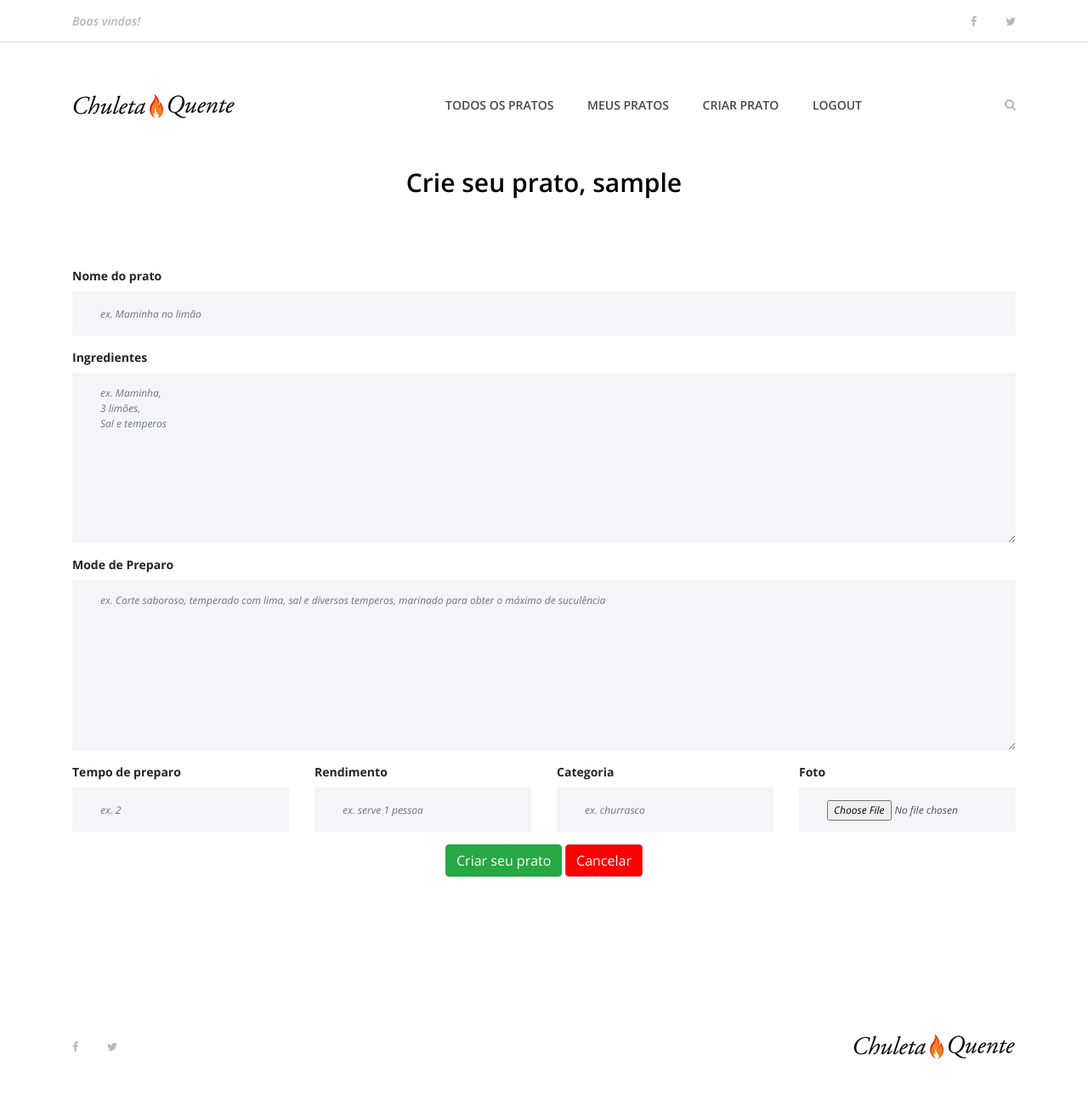
After one commit to gpcsantos/canes-grill, a Django app: page /usuarios/cria/prato in a window 1280 px wide. The commit adds this page. Shown: the whole page at 85% size. Run offline with Django 4.2, Linux system fonts and the light colour scheme; the visitor is signed in with stand-in values (Sample User, id 1); some libraries are stand-ins or nearby versions.

Commit message:
Fim aula 2023-06-30

```diff
--- a/churras/models.py
+++ b/churras/models.py
@@ -1,5 +1,6 @@
 from django.db import models
 from datetime import datetime
+from django.contrib.auth.models import User
 
 from pessoas.models import Pessoa
 
@@ -8,7 +9,7 @@ from pessoas.models import Pessoa
 ## Esta classe de models se tornará uma tabela no banco de dados
 class Prato(models.Model):
     ## serão os campos da tabela (atributos da classe)
-    pessoa = models.ForeignKey(Pessoa, on_delete=models.CASCADE)
+    pessoa = models.ForeignKey(User, on_delete=models.CASCADE)
     nome_prato = models.CharField(
         max_length=100,
         verbose_name="Nome do Prato",
--- a/templates/base.html
+++ b/templates/base.html
@@ -31,6 +31,9 @@
 
     <!-- ##### Best Receipe Area Start ##### -->
     <section class="best-receipe-area">
+
+        {% include 'partials/_alertas.html' %}
+
         {% block conteudo %}
 
         {% endblock %}
--- /dev/null
+++ b/templates/partials/_alertas.html
@@ -0,0 +1,9 @@
+{% if messages %}
+    {% for message in messages %}
+        <div class="container">
+            <div class="alert alert-{{ message.tags }} text-center" role="alert">
+                {{ message }}
+            </div>
+        </div>
+    {% endfor %}
+{% endif %}
--- a/templates/partials/_nav.html
+++ b/templates/partials/_nav.html
@@ -1,4 +1,5 @@
 {% load static %}
+
 <div class="delicious-main-menu">
     <div class="classy-nav-container breakpoint-off">
         <div class="container">
@@ -24,9 +25,16 @@
                     <!-- Nav Start -->
                     <div class="classynav">
                         <ul>
-                            <li><a href="{% url 'index' %}">Home</a></li>
-                            <li><a href="{% url 'cadastro' %}">Cadastro</a></li>
-                            <li><a href="{% url 'login' %}">Login</a></li>
+                            {% if user.is_authenticated %}
+                                <li><a href="{% url 'index' %}">Todos os Pratos</a></li>
+                                <li><a href="{% url 'dashboard' %}">Meus Pratos</a></li>
+                                <li><a href="{% url 'cria_prato' %}">Criar Prato</a></li>
+                                <li><a href="{% url 'logout' %}">Logout</a></li>
+                            {% else %}
+                                <li><a href="{% url 'index' %}">Home</a></li>
+                                <li><a href="{% url 'cadastro' %}">Cadastro</a></li>
+                                <li><a href="{% url 'login' %}">Login</a></li>
+                            {% endif %}
                         </ul>
 
                         <!-- Formulario de busca -->
--- /dev/null
+++ b/usuarios/templates/cria_prato.html
@@ -0,0 +1,75 @@
+{% extends 'base.html' %}
+
+{% block titulo %} Login {% endblock %}
+
+{% block conteudo %}
+
+    <!-- Contact Form Area Start -->
+    <div class="contact-area section-padding-0-80">
+        <div class="container">
+            <div class="row">
+                <div class="col-12">
+                    <div class="section-heading">
+                        <h3>Crie seu prato, {{ user.username }}</h3>
+                    </div>
+                </div>
+            </div>
+            <div class="row">
+                <div class="col-12">
+                    <div class="contact-form-area">
+                        <form action="" method="post" enctype="multipart/form-data">
+                            <div class="row">
+                                <div class="col-12 col-lg-12">
+                                    {% csrf_token %}
+                                    <label for="nome_prato"><b>Nome do prato</b></label>
+                                    <input type="text" id="nome_prato" class="form-control" name="nome_prato" placeholder="ex. Maminha no limão" >
+                                </div>
+                                <div class="col-12 col-lg-12">
+                                    <label for="ingredientes"><b>Ingredientes</b></label>
+                                    <textarea class="form-control" name="ingredientes" id="ingredientes" cols="30" rows="10" placeholder="ex. Maminha, &#10;3 limões, &#10;Sal e temperos" ></textarea>
+                                </div>
+                                <div class="col-12 col-lg-12">
+                                    <label for="modo_preparo"><b>Mode de Preparo</b></label>
+                                    <textarea class="form-control" name="modo_preparo" id="modo_preparo" cols="30" rows="10" placeholder="ex. Corte saboroso, temperado com lima, sal e diversos temperos, marinado para obter o máximo de suculência" ></textarea>
+                                </div>
+                                <div class="col-12 col-lg-3">
+                                    <label for="tempo_preparo"><b>Tempo de preparo</b></label>
+                                    <input type="number" id="tempo_preparo" class="form-control" name="tempo_preparo" placeholder="ex. 2" >
+                                </div>
+                                <div class="col-12 col-lg-3">
+                                    <label for="rendimento"><b>Rendimento</b></label>
+                                    <input type="text" id="rendimento" class="form-control" name="rendimento" placeholder="ex. serve 1 pessoa" >
+                                </div>
+                                <div class="col-12 col-lg-3">
+                                    <label for="categoria"><b>Categoria</b></label>
+                                    <input type="text" id="categoria" class="form-control" name="categoria" placeholder="ex. churrasco" >
+                                </div>
+                                <div class="col-12 col-lg-3">
+                                    <label for="foto_prato"><b>Foto</b></label>
+                                    <input type="file" id="foto_prato" class="form-control" name="foto_prato" >
+                                </div>
+
+                                <div class="col-12 text-center">
+                                    <button type="submit" class="btn btn-success">
+                                        Criar seu prato
+                                    </button>
+                                    <button type="button" class="btn btn-danger" style="background-color: red;" onclick="cancelar();">
+                                        Cancelar
+                                    </button>
+                                </div>
+                            </div>
+                        </form>
+                    </div>
+                </div>
+            </div>
+        </div>
+    </div>
+<script>
+    function cancelar(){
+        location.href = "{% url 'dashboard' %}";
+    }
+</script>
+
+
+
+{% endblock %}
--- a/usuarios/templates/login.html
+++ b/usuarios/templates/login.html
@@ -22,7 +22,7 @@
                                 <div class="col-12 col-lg-12">
                                     {% csrf_token %}
                                     <label for="email"><b>E-mail</b></label>
-                                    <input type="email" id="email" class="form-control" name="email" placeholder="Informe seu e-mail" required>
+                                    <input type="email" id="email" class="form-control" name="email" placeholder="Informe seu e-mail" >
                                 </div>
                                 <div class="col-12 col-lg-12">
                                     <label for="senha"><b>Senha</b></label>
--- a/usuarios/urls.py
+++ b/usuarios/urls.py
@@ -7,4 +7,5 @@ urlpatterns = [
     path('login/', views.login , name='login'),
     path('dashboard/', views.dashboard , name='dashboard'),
     path('logout/', views.logout , name='logout'),
+    path('cria/prato', views.cria_prato , name='cria_prato'),
 ]
--- a/usuarios/views.py
+++ b/usuarios/views.py
@@ -1,6 +1,14 @@
-from django.shortcuts import render, redirect
+from django.shortcuts import render, redirect, get_object_or_404
 from django.contrib.auth.models import User
-from django.contrib import auth
+from django.contrib import auth, messages
+
+from churras.models import Prato
+
+def campo_vazio(campo):
+    return not campo.strip()
+
+def senha_nao_sao_iguais(senha, senha2):
+    return senha != senha2
 
 def cadastro(request):
     # print(f'Method: {request.method}')
@@ -12,29 +20,29 @@ def cadastro(request):
         senha = request.POST['senha']
         senha2 = request.POST['senha2']
 
-        if not nome.strip():
-            print('O campo nome não pode ficar em branco')
+        if campo_vazio(nome):
+            messages.error(request, 'O campo nome não pode ficar em branco')
             return redirect('cadastro')
 
-        if not email.strip():
-            print('O campo e-mail não pode ficar em branco')
+        if campo_vazio(email):
+            messages.error(request, 'O campo e-mail não pode ficar em branco')
             return redirect('cadastro')
 
-        if senha != senha2 or not senha.strip() or not senha2.strip():
-            print('As senhas não são iguais ou uma delas está em branco.')
+        if senha_nao_sao_iguais(senha, senha2) or campo_vazio(senha) or campo_vazio(senha2):
+            messages.error(request, 'As senhas não são iguais ou uma delas está em branco.')
             return redirect('cadastro')
 
         if User.objects.filter(email=email).exists():
-            print('E-mail já cadastrado')
+            messages.error(request, 'E-mail já cadastrado')
             return redirect('cadastro')
 
         if User.objects.filter(username=nome).exists():
-            print('Usuario já cadastrado')
+            messages.error(request, 'Usuario já cadastrado')
             return redirect('cadastro')
 
         user = User.objects.create_user(username=nome, email=email, password=senha)
         user.save()
-        print('Usuário Cadastrado com Sucesso')
+        messages.success(request, 'Usuário Cadastrado com Sucesso')
         return redirect('login')
 
     return render(request, 'cadastro.html')
@@ -48,32 +56,75 @@ def login(request):
         senha = request.POST['senha'].strip()
 
         if email == "" or senha == "":
-            print('Os campos e-mail e senha não podem ficar em branco')
+            messages.error(request, 'Os campos e-mail e senha não podem ficar em branco')
             return redirect('login')
 
-        print(email, senha)
+        # print(email, senha)
         if User.objects.filter(email=email).exists():
             nome = User.objects.filter(email=email).values_list('username', flat=True).get()
             user = auth.authenticate(request, username=nome, password=senha)
 
             if user is not None:
                 auth.login(request, user)
-                print('Login realizado com sucesso')
+                messages.success(request, 'Login realizado com sucesso')
                 return redirect('dashboard')
 
-        print('Usuário e/ou senha inválidos')
+        messages.error(request,'Usuário e/ou senha inválidos')
         return redirect('login')
 
-
-
-    return render(request, 'login.html')
+    return  render(request, 'login.html')
 
 
 def dashboard(request):
-    return render(request, 'dashboard.html')
+    if request.user.is_authenticated:
+        id = request.user.id
+        pratos = Prato.objects.filter(pessoa=id).order_by('-date_prato')
+        # print(f'\n\n QUERY: {pratos.query}')
+
+        contexto = {
+            'lista_pratos' : pratos,
+        }
+        return render(request, 'dashboard.html', contexto)
+
+    messages.error(request, 'Você não tem permissão para acessar o Dashboard.')
+    return redirect('index')
 
 
 def logout(request):
     auth.logout(request)
     print('Você realizou o Logout')
     return redirect('index')
+
+
+def cria_prato(request):
+    # print(f'\n\nMETODO: {request.method}')
+    if request.user.is_authenticated:
+        if request.method == 'POST':
+            # recuperar dados do formulário
+            print(f'\n{request.POST["nome_prato"]}')
+            nome_prato = request.POST['nome_prato']
+            ingredientes = request.POST['ingredientes']
+            modo_preparo = request.POST['modo_preparo']
+            tempo_preparo = request.POST['tempo_preparo']
+            rendimento = request.POST['rendimento']
+            categoria = request.POST['categoria']
+            foto_prato = request.FILES['foto_prato']
+            user = get_object_or_404(User, pk=request.user.id)
+            prato = Prato.objects.create(
+                pessoa=user,
+                nome_prato=nome_prato,
+                ingredientes=ingredientes,
+                modo_preparo=modo_preparo,
+                tempo_preparo=tempo_preparo,
+                rendimento=rendimento,
+                categoria=categoria,
+                foto_prato=foto_prato
+                )
+            prato.save()
+            messages.success(request, 'Prato criado com sucesso!')
+            return redirect('dashboard')
+
+        return render(request, 'cria_prato.html')
+
+    messages.error(request, 'Você não tem permissão para Criar Pratos.')
+    return redirect('index')
```
Also changed, not shown: canesgrill/settings.py (+8 -0 lines), usuarios/templates/dashboard.html (+43 -1 lines), churras/migrations/0006_alter_prato_pessoa.py (added).
